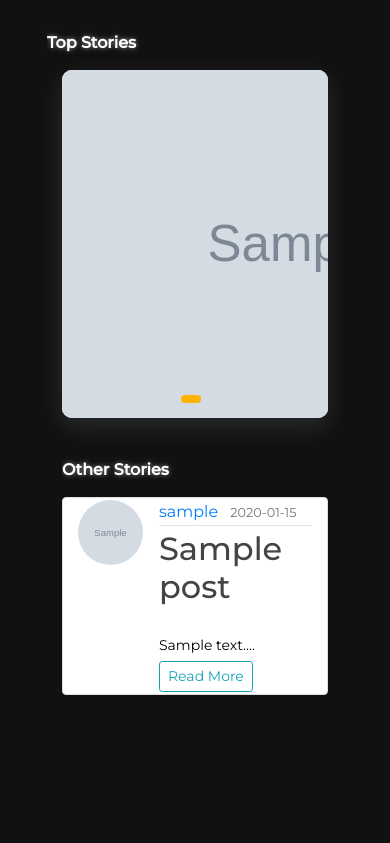
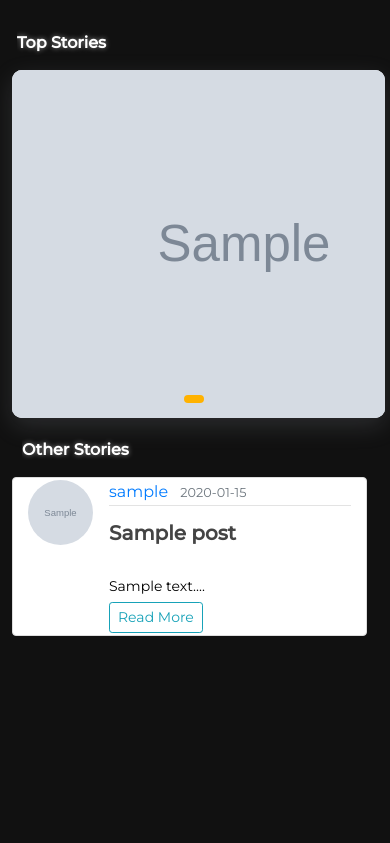
Before and after one commit to B-toxin/DBlog, a Flask app: page / in a window 390 px wide. Shown: the part 46-889 px from the top of the page. Run offline with Flask 3, Linux system fonts and the light colour scheme; tables that the repository leaves empty hold one stand-in row (values such as "Sample post"); grey boxes marked "Sample" are stand-in pictures; some libraries are stand-ins or nearby versions.

Commit message:
Add files via upload

```diff
--- a/FlaskBlog/static/home.css
+++ b/FlaskBlog/static/home.css
@@ -6,6 +6,8 @@
 body {
   font-family: "Montserrat", sans-serif;
   margin-top: 45px;
+  margin-left: -50px;
+  margin-right: 60px;
   width: 100%;
   height: 100vh;
   background-color: #111111;
@@ -76,6 +78,27 @@ p {
   height: 100%;
   max-height: 420px;
   border-radius: 10px;
+}
+
+/* Custom CSS to adjust the major container and .swiper-container */
+@media (max-width: 768px) {
+  .custom-container {
+    /* Increase the width of the major container */
+    width: 130%;
+  }
+
+  .swiper-container {
+    background: linear-gradient(270deg, #f7f9ff 0%, #f2f6ff 100%);
+    box-shadow: rgba(149, 157, 165, 0.2) 0px 8px 24px;
+    width: 105%; /* Set the .swiper-container width to 100% */
+    position: relative;
+    max-width: 420px;
+    height: 100%;
+    max-height: 420px;
+    border-radius: 10px;
+    margin-left: auto;
+    margin-right: auto;
+  }
 }
 
 .slider-image-wrapper {
@@ -215,13 +238,24 @@ p {
   color: #fff; /* Set text color to white */
   text-shadow: 0 0 5px rgba(255, 255, 255, 0.5); /* Add a subtle white text shadow */
   margin-bottom: 35px;
+  margin-left: 20px;
   margin-top: -20px;
 }
 .otherstories h1 {
   color: #fff; /* Set text color to white */
   text-shadow: 0 0 5px rgba(255, 255, 255, 0.5); /* Add a subtle white text shadow */
   margin-bottom: 35px;
-  margin-top: 20px;
+  margin-top: -60px;
+  margin-left: 20px;
+}
+@media (max-width: 768px) {
+  .otherstories h1 {
+    color: #fff; /* Set text color to white */
+    text-shadow: 0 0 5px rgba(255, 255, 255, 0.5); /* Add a subtle white text shadow */
+    margin-bottom: 35px;
+    margin-top: 0px;
+    margin-left: 10px;
+  }
 }
 .swiper-slide {
     background-size: cover;
--- a/FlaskBlog/static/main.css
+++ b/FlaskBlog/static/main.css
@@ -2,16 +2,34 @@ body {
   background: #111111;
   color: #333333;
   margin-top: 5rem;
+  margin-left: 0px;
+  margin-right: 20px;
 }
 
-/* Adjust post block background color */
+/* Default styles for larger screens */
 .content-section {
   background: #fff; /* Change this color as needed */
   padding: 2px 15px;
   border: 1px solid #dddddd;
   border-radius: 4px;
   margin-bottom: 20px;
-  margin-top: 20px;
+  margin-left: 40px;
+  margin-right: -20px;
+  width: 250%;
+}
+
+/* Media query for smaller screens (e.g., mobile devices) */
+@media (max-width: 768px) {
+  .content-section {
+    width: 100%; /* Adjust the width as needed for mobile devices */
+    margin-left: auto; /* Center horizontally on smaller screens */
+    margin-right: auto;
+  }
+}
+
+.article-title{
+    font-size: 20px;
+    font-weight: bold;
 }
 
 /* Ensure post content remains black in dark mode */
@@ -129,7 +147,7 @@ a.article-title:hover {
 /* Style for the smaller article blocks */
 .smaller-article {
   width: 100%; /* Adjust the width as needed */
-  max-width: 600px; /* Set a maximum width for responsiveness */
+  max-width: 900px; /* Set a maximum width for responsiveness */
   margin-top: 10px; /* Center the article blocks horizontally */
   padding: 10px; /* Adjust the padding as needed */
   border: 1px solid #ccc; /* Add a border for separation */
@@ -145,9 +163,3 @@ a.article-title:hover {
   font-size: 18px; /* Adjust the title font size */
   font-weight: bold; /* Make the title bold */
 }
-
-/* Style for the smaller article content */
-.smaller-article p {
-  font-size: 14px; /* Adjust the content font size */
-  margin-top: -10px; /* Space between title and content */
-}
```
